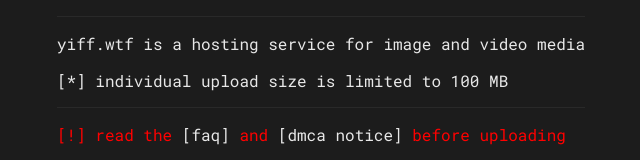
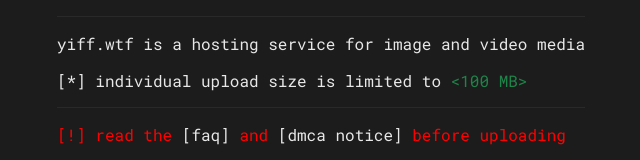
Before and after one commit to YIFFDOTWTF/frontend, a Vue app: page /files in a window 1280 px wide. Shown: the part 253-413 px from the top of the page, without its empty margins (319-959 px from the left). Built offline with nearby package versions, Linux system fonts and the light colour scheme; what vue-resource would draw is missing.

Commit message:
feat(ui): stylize file size limit

```diff
--- a/src/components/Uploader.vue
+++ b/src/components/Uploader.vue
@@ -3,7 +3,10 @@
     <h2>*notices ur bulge*</h2>
     <hr />
     <p>yiff.wtf is a hosting service for image and video media</p>
-    <p>[*] individual upload size is limited to 100 MB</p>
+    <p>
+      [*] individual upload size is limited to
+      <span style="color: #1e8449"><100 MB></span>
+    </p>
     <hr />
 
     <p style="color: red">
```
